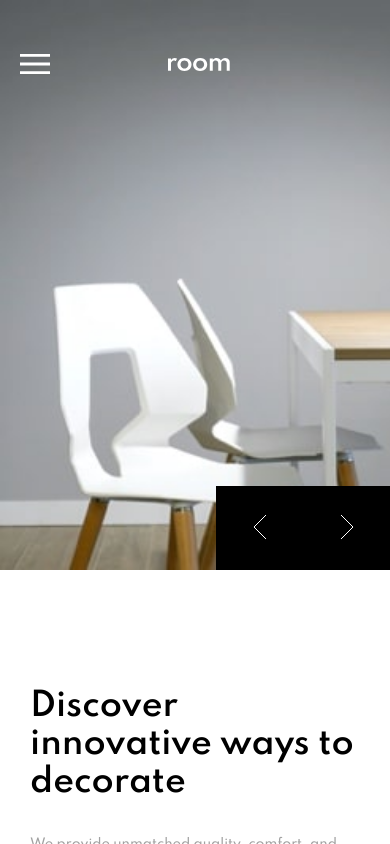
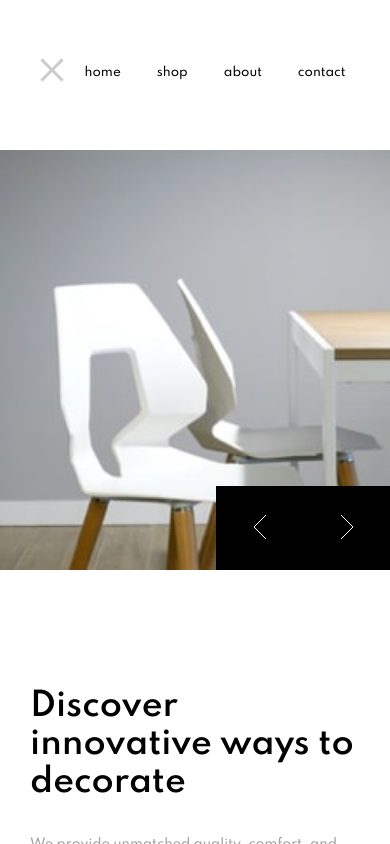
Before and after one commit to jundymek/room-homepage-frontendmentor, a React (Create React App) app: page / in a window 390 px wide. Both pictures are taken after a click on the button 35 px from the left and 65 px from the top of the page. Shown: the top 844 px of the page. Built offline with nearby package versions, Linux system fonts and the light colour scheme.

Commit message:
feat: mobile menu

```diff
--- a/package.json
+++ b/package.json
@@ -10,6 +10,7 @@
     "@types/node": "^12.0.0",
     "@types/react": "^17.0.0",
     "@types/react-dom": "^17.0.0",
+    "clsx": "^1.1.1",
     "node-sass": "^5.0.0",
     "react": "^17.0.2",
     "react-dom": "^17.0.2",
--- a/src/components/slider/Slider.module.scss
+++ b/src/components/slider/Slider.module.scss
@@ -17,11 +17,11 @@
 }
 
 .hamburger {
-  position: fixed;
+  position: absolute;
   margin: 0;
   padding: 0;
-  top: 54px;
-  left: 20px;
+  top: 58px;
+  left: 40px;
   background: none;
   border: none;
   cursor: pointer;
@@ -34,9 +34,19 @@
   display: flex;
   align-items: center;
   margin: 50px 0 0 70px;
+  // background: white;
   @media (max-width: $desktop) {
     justify-content: center;
+    // margin: 0;
+    // height: 150px;
   }
+}
+
+.navWrapperMobileOpen {
+  background: white;
+  margin: 0;
+  height: 150px;
+  color: black;
 }
 
 .nav {
@@ -44,7 +54,7 @@
   justify-content: center;
   align-items: center;
   @media (max-width: $desktop) {
-    display: none;
+    margin-bottom: 4px;
   }
 }
 
@@ -65,8 +75,11 @@
 .title {
   margin: 0;
   padding: 0;
-  font-weight: 500;
   @media (max-width: $desktop) {
     transform: translateX(-50%);
   }
 }
+
+.hide {
+  display: none;
+}
--- a/src/components/slider/Slider.tsx
+++ b/src/components/slider/Slider.tsx
@@ -1,24 +1,42 @@
-import React from "react";
+import React, { useState } from "react";
 import { useWindowWidth } from "../../customHooks/useWindowWidth";
 import Arrows from "../arrows/Arrows";
 import styles from "./Slider.module.scss";
 import logo from "../../images/logo.svg";
 import hamburger from "../../images/icon-hamburger.svg";
+import iconClose from "../../images/icon-close.svg";
+import clsx from "clsx";
 
 const Slider = () => {
+  const [isMobileMenuOpen, setIsMobileMenuOpen] = useState(false);
   const windowWidth = useWindowWidth();
-  console.log(windowWidth);
   const areArrowsVisible = windowWidth <= 1000;
+
+  const handleToggleMenuOpen = () => {
+    setIsMobileMenuOpen(!isMobileMenuOpen);
+    console.log(isMobileMenuOpen);
+  };
+
+  const navStyles = clsx(`${styles.nav}`, !isMobileMenuOpen && windowWidth < 1000 && `${styles.hide}`);
+  const titleStyles = clsx(`${styles.title}`, isMobileMenuOpen && windowWidth < 1000 && `${styles.hide}`);
+  const menuWrapperSyles = clsx(
+    `${styles.navWrapper}`,
+    isMobileMenuOpen && windowWidth < 1000 && `${styles.navWrapperMobileOpen}`
+  );
   return (
     <section className={styles.slider}>
-      <div className={styles.navWrapper}>
-        <button className={styles.hamburger}>
-          <img src={hamburger} alt="" width="30" height="20" />
+      <div className={menuWrapperSyles}>
+        <button className={styles.hamburger} onClick={handleToggleMenuOpen}>
+          {!isMobileMenuOpen ? (
+            <img src={hamburger} alt="" width="24" height="14" />
+          ) : (
+            <img src={iconClose} alt="" width="24" height="24" />
+          )}
         </button>
-        <h1 className={styles.title}>
-          <img src={logo} alt="Room logo" />
+        <h1 className={titleStyles}>
+          <img src={logo} alt="Room logo" width="62" height="14" />
         </h1>
-        <nav className={styles.nav}>
+        <nav className={navStyles}>
           <ul className={styles.navList}>
             <li className={styles.navListItem}>home</li>
             <li className={styles.navListItem}>shop</li>
```
Also changed, not shown: 1 other file (tests, documents, lock files or other folders).
